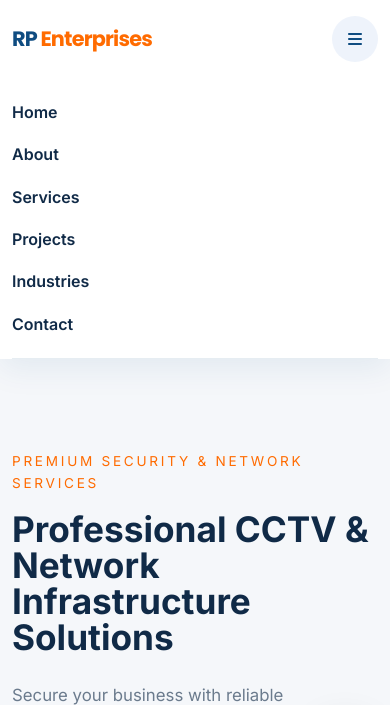
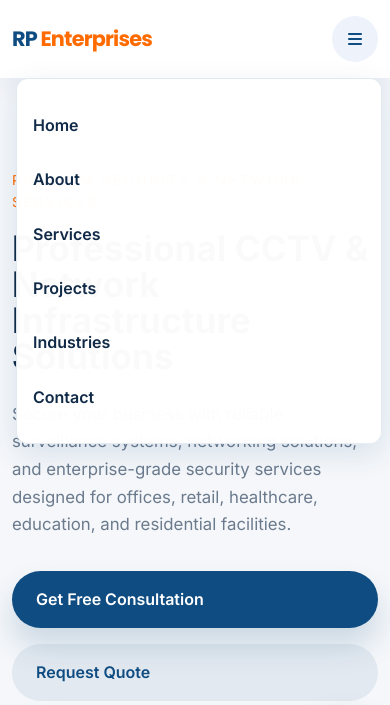
Before and after one commit to himanshudeveloper024-web/RP-Enterprises, a plain HTML site: page index.html in a window 390 px wide. Both pictures are taken after a click on the button "Open navigation". Shown: the top 705 px of the page. Drawn offline with Linux system fonts and the light colour scheme.

```diff
--- a/style.css
+++ b/style.css
@@ -9,6 +9,7 @@
   --text: #102a47;
   --muted: #6b7b8d;
   --border: #e5eaf1;
+  --glass-border: rgba(15, 76, 129, 0.12);
   --shadow: 0 25px 60px rgba(15, 76, 129, 0.12);
   scroll-behavior: smooth;
 }
@@ -792,12 +793,32 @@
 .mobile-nav {
   display: none;
   flex-direction: column;
-  gap: 1rem;
-  padding: 1.3rem 0;
+  position: absolute;
+  top: 100%;
+  left: 1rem;
+  right: 1rem;
+  width: auto;
+  max-width: none;
+  max-height: calc(100vh - 90px);
+  padding: 0.75rem;
+  gap: 0.25rem;
+  border: 1px solid var(--glass-border);
+  border-radius: 12px;
+  background: var(--surface-soft);
+  backdrop-filter: blur(20px);
+  z-index: 1000;
+  animation: dropdownFade 0.22s ease-out;
+  box-shadow: 0 10px 30px rgba(15, 76, 129, 0.12);
 }
 .mobile-nav a {
   color: var(--text);
   font-weight: 600;
+  padding: 0.75rem 1rem;
+  border-radius: 8px;
+  transition: background 0.2s ease;
+}
+.mobile-nav a:hover {
+  background: rgba(15, 76, 129, 0.08);
 }
 .hero-subsection,
 .testimonial-slider,
@@ -826,6 +847,10 @@
 @keyframes fadeIn {
   from { opacity: 0; }
   to { opacity: 1; }
+}
+@keyframes dropdownFade {
+  from { opacity: 0; transform: translateY(-8px); }
+  to { opacity: 1; transform: translateY(0); }
 }
 @media (max-width: 1080px) {
   .hero {
```
